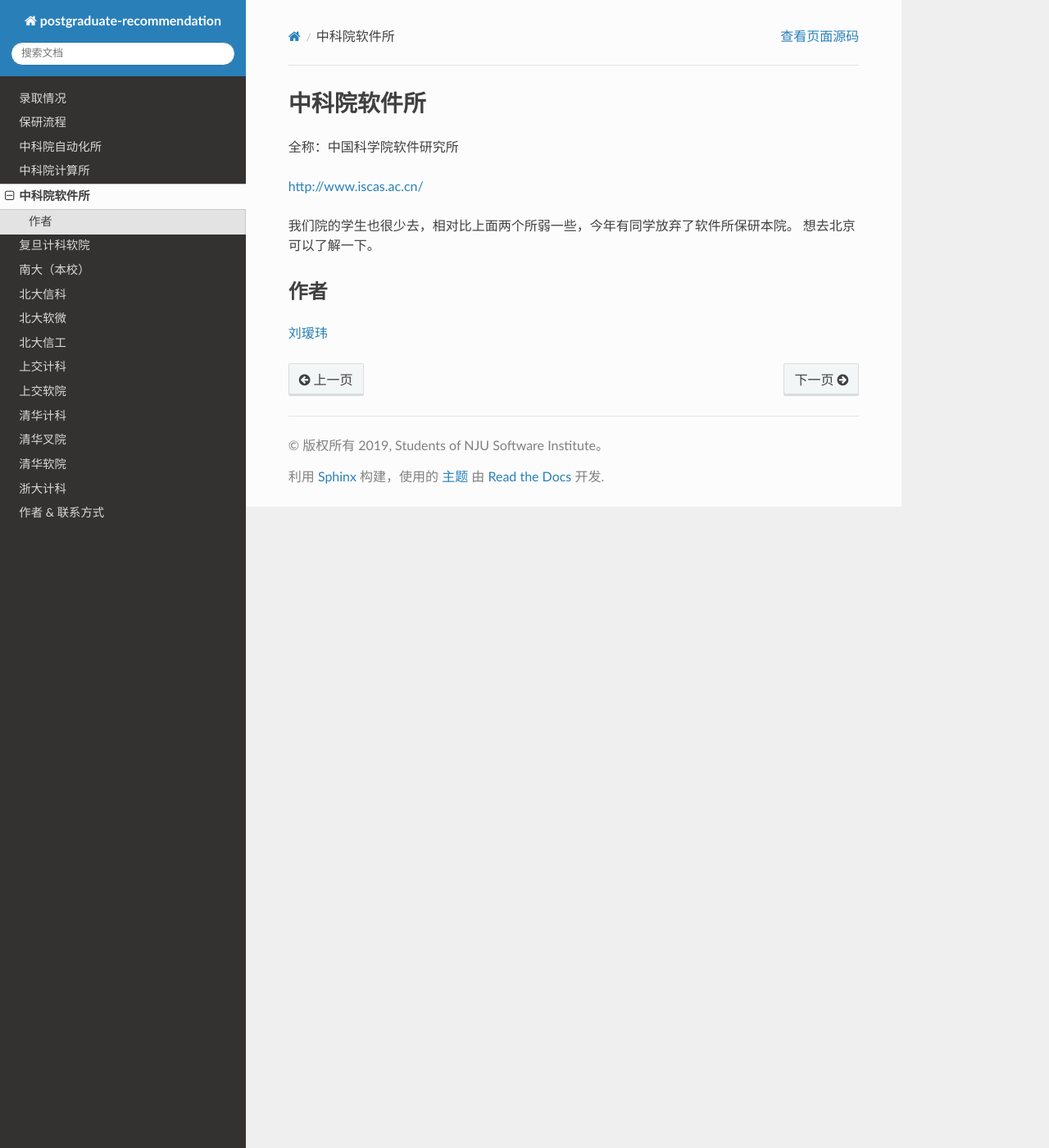
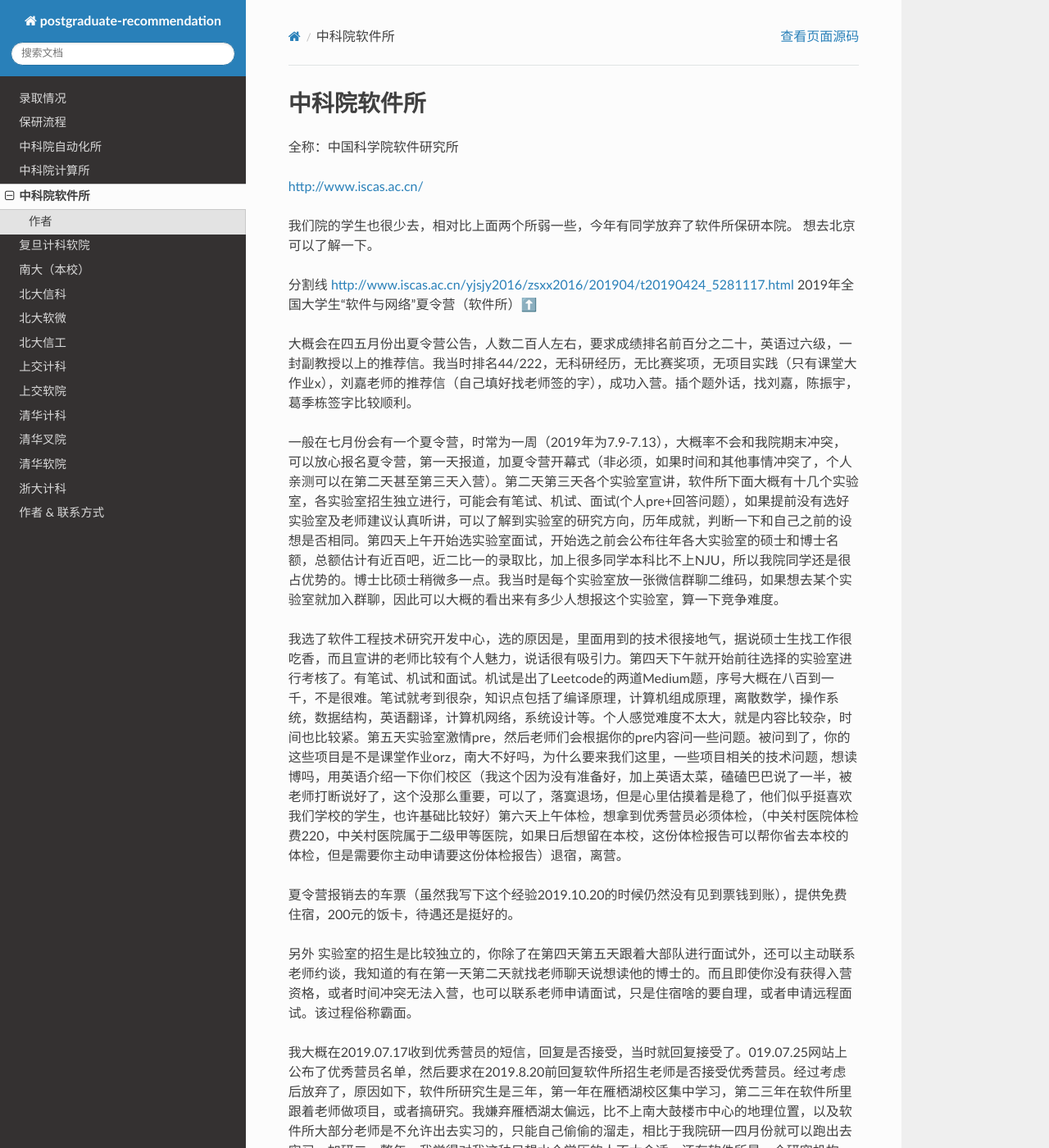
Before and after one commit to NJU-SE-15-share-review/postgraduate-recommendation, a Sphinx documentation site: the page built from source/schools/cas/iscas.rst, in a window 1280 px wide and 1400 px high. Shown: the whole window at 82% size. Built offline with Sphinx 7.4.7 and the Read the Docs theme 2.0.0, drawn with Linux system fonts in a browser that asks for light colours; some of the changed text lies outside the part shown.

Commit message:
增加软件所夏令营的经验分享 (#6)
* 增加软件所的经验分享

* 增加author.rst中个人信息

* Update iscas.rst

```diff
--- a/source/authors.rst
+++ b/source/authors.rst
@@ -36,3 +36,9 @@
 * 南大软院16级
 * 去向：:ref:`schools/thu/ss:清华软院` 硕士
 * VX: 18851822162
+
+韩新虎
+-------------------------------------
+* 南大软院16级
+* 去向 本院
+* QQ：1033472432 wechat:h1033472432
--- a/source/schools/cas/iscas.rst
+++ b/source/schools/cas/iscas.rst
@@ -7,6 +7,29 @@
 
 我们院的学生也很少去，相对比上面两个所弱一些，今年有同学放弃了软件所保研本院。 想去北京可以了解一下。
 
+分割线
+http://www.iscas.ac.cn/yjsjy2016/zsxx2016/201904/t20190424_5281117.html
+2019年全国大学生“软件与网络”夏令营（软件所）⬆️
+
+大概会在四五月份出夏令营公告，人数二百人左右，要求成绩排名前百分之二十，英语过六级，一封副教授以上的推荐信。我当时排名44/222，无科研经历，无比赛奖项，无项目实践（只有课堂大作业x），刘嘉老师的推荐信（自己填好找老师签的字），成功入营。插个题外话，找刘嘉，陈振宇，葛季栋签字比较顺利。
+
+一般在七月份会有一个夏令营，时常为一周（2019年为7.9-7.13），大概率不会和我院期末冲突，可以放心报名夏令营，第一天报道，加夏令营开幕式（非必须，如果时间和其他事情冲突了，个人亲测可以在第二天甚至第三天入营）。第二天第三天各个实验室宣讲，软件所下面大概有十几个实验室，各实验室招生独立进行，可能会有笔试、机试、面试(个人pre+回答问题），如果提前没有选好实验室及老师建议认真听讲，可以了解到实验室的研究方向，历年成就，判断一下和自己之前的设想是否相同。第四天上午开始选实验室面试，开始选之前会公布往年各大实验室的硕士和博士名额，总额估计有近百吧，近二比一的录取比，加上很多同学本科比不上NJU，所以我院同学还是很占优势的。博士比硕士稍微多一点。我当时是每个实验室放一张微信群聊二维码，如果想去某个实验室就加入群聊，因此可以大概的看出来有多少人想报这个实验室，算一下竞争难度。
+
+我选了软件工程技术研究开发中心，选的原因是，里面用到的技术很接地气，据说硕士生找工作很吃香，而且宣讲的老师比较有个人魅力，说话很有吸引力。第四天下午就开始前往选择的实验室进行考核了。有笔试、机试和面试。机试是出了Leetcode的两道Medium题，序号大概在八百到一千，不是很难。笔试就考到很杂，知识点包括了编译原理，计算机组成原理，离散数学，操作系统，数据结构，英语翻译，计算机网络，系统设计等。个人感觉难度不太大，就是内容比较杂，时间也比较紧。第五天实验室激情pre，然后老师们会根据你的pre内容问一些问题。被问到了，你的这些项目是不是课堂作业orz，南大不好吗，为什么要来我们这里，一些项目相关的技术问题，想读博吗，用英语介绍一下你们校区（我这个因为没有准备好，加上英语太菜，磕磕巴巴说了一半，被老师打断说好了，这个没那么重要，可以了，落寞退场，但是心里估摸着是稳了，他们似乎挺喜欢我们学校的学生，也许基础比较好）第六天上午体检，想拿到优秀营员必须体检，（中关村医院体检费220，中关村医院属于二级甲等医院，如果日后想留在本校，这份体检报告可以帮你省去本校的体检，但是需要你主动申请要这份体检报告）退宿，离营。
+
+夏令营报销去的车票（虽然我写下这个经验2019.10.20的时候仍然没有见到票钱到账），提供免费住宿，200元的饭卡，待遇还是挺好的。
+
+另外 实验室的招生是比较独立的，你除了在第四天第五天跟着大部队进行面试外，还可以主动联系老师约谈，我知道的有在第一天第二天就找老师聊天说想读他的博士的。而且即使你没有获得入营资格，或者时间冲突无法入营，也可以联系老师申请面试，只是住宿啥的要自理，或者申请远程面试。该过程俗称霸面。
+
+我大概在2019.07.17收到优秀营员的短信，回复是否接受，当时就回复接受了。019.07.25网站上公布了优秀营员名单，然后要求在2019.8.20前回复软件所招生老师是否接受优秀营员。经过考虑后放弃了，原因如下，软件所研究生是三年，第一年在雁栖湖校区集中学习，第二三年在软件所里跟着老师做项目，或者搞研究。我嫌弃雁栖湖太偏远，比不上南大鼓楼市中心的地理位置，以及软件所大部分老师是不允许出去实习的，只能自己偷偷的溜走，相比于我院研一四月份就可以跑出去实习，加研二一整年，我觉得对我这种只想水个学历的人不太合适。还有软件所是一个研究机构，虽然在中国科学院大学的旁边，但是更像一个公司，还是更喜欢南大的学校气氛。还有一点是我在实验室里笔试的时候，老师脸一沉下面的学生大气都不敢出，我有点慌hhh。总之并不是软件所差，软件所的大部分实验室还是非常厉害的，而是我们不太合适。希望同学们早一点做调研，想清楚自己读研究生的目的，作出自己的选择。
+
+即使夏令营不顺利没有入营或者没有拿到优秀营员资格，仍然可以报考软件所的预推免，有相当一部分名额，时间大概在八月末，请及时关注官网。
+https://www.mysupervisor.org/
+导师评价网 ⬆️ 对于了解某个老师的人品有一定帮助。
+
+如果有需要可以联系我 Email： hanxinhu521@foxmail.com  QQ ： 1033472432 Wechat：h1033472432。
+
+
 作者
 --------------------------------------
-:ref:`authors:刘瑷玮`
+:ref:`authors:刘瑷玮` :ref:`authors:韩新虎`
```
